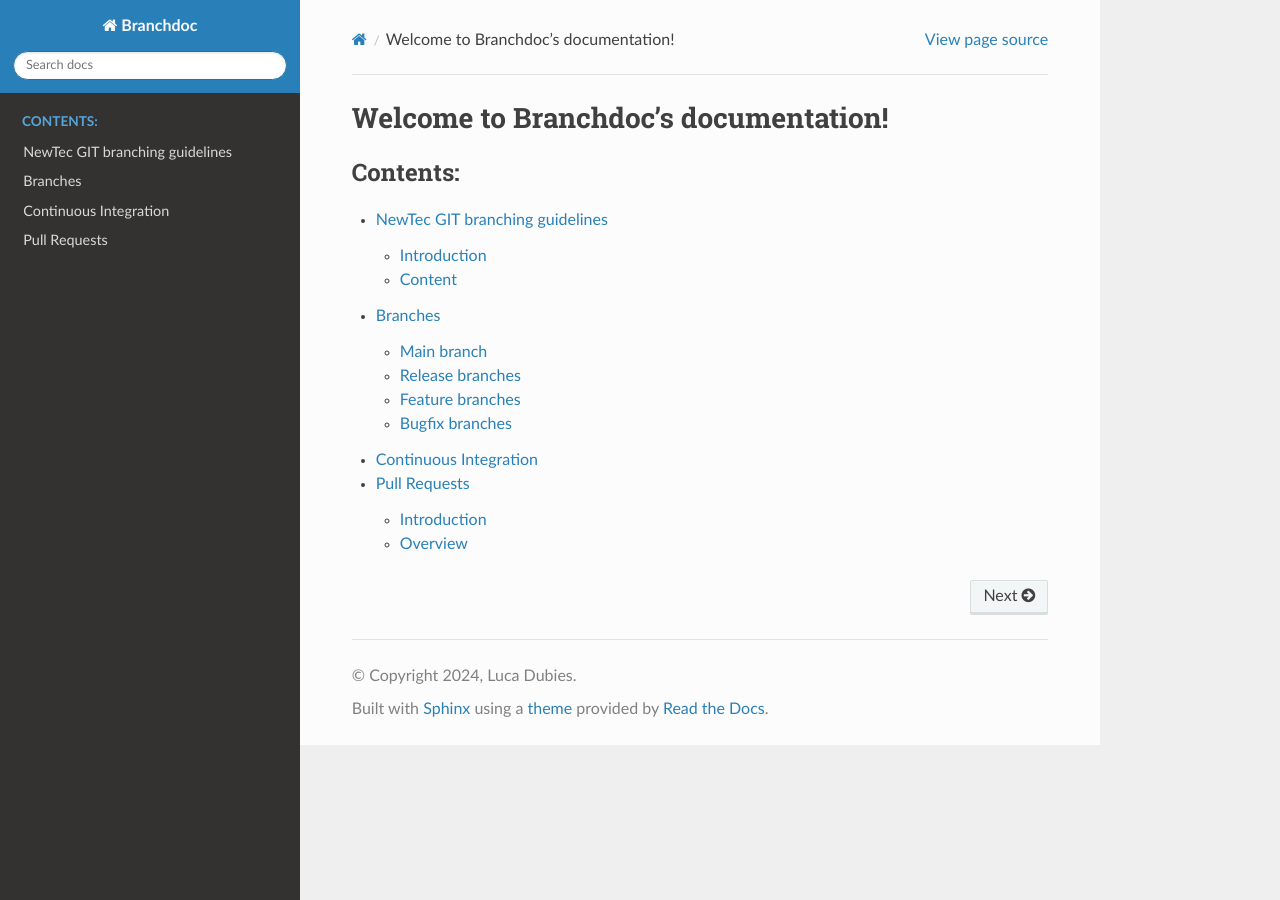
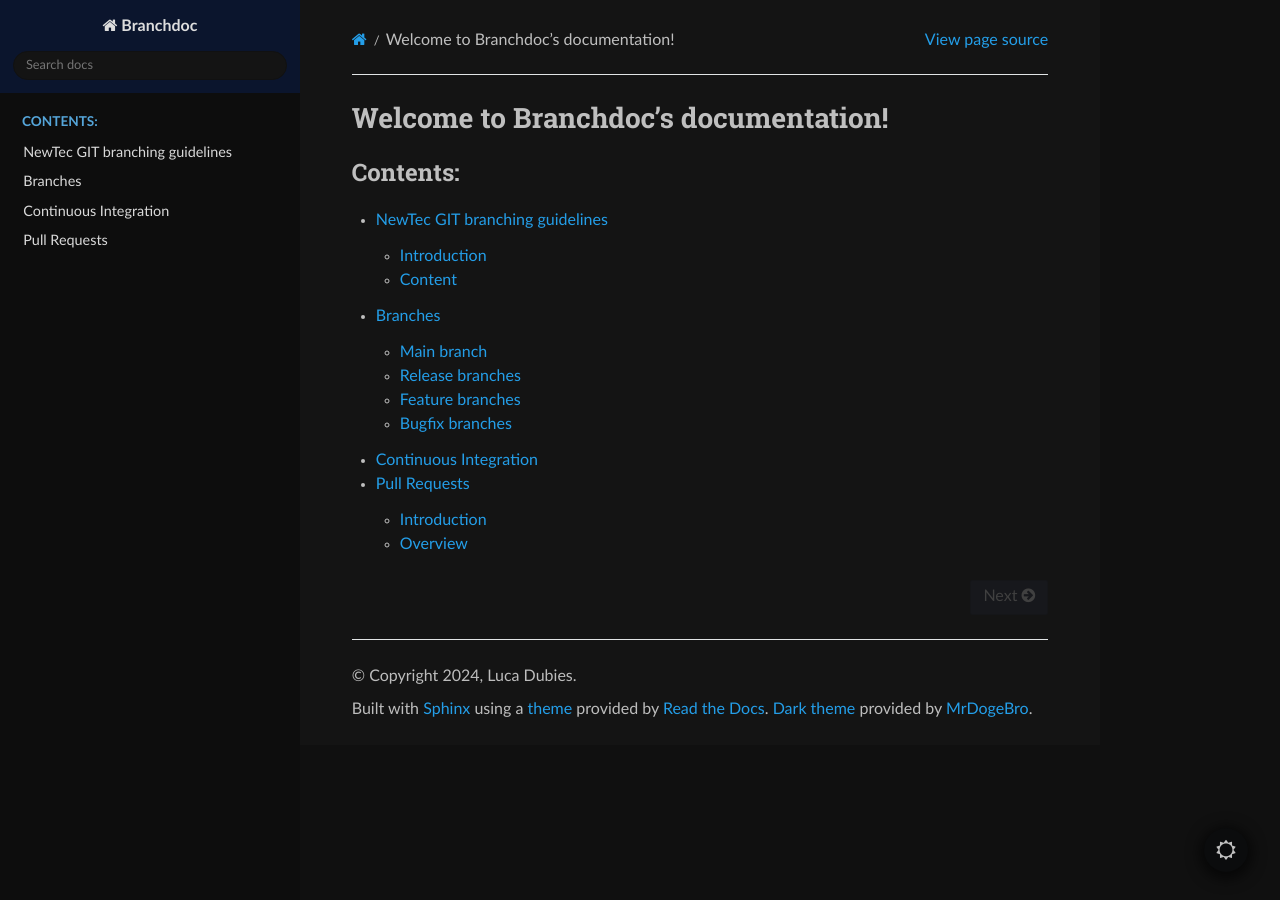
Before and after one commit to LuDubies/branchdoc_io_test, a Sphinx documentation site: the page built from doc/index.rst, in a window 1280 px wide. Built offline with Sphinx 7.4.7 and the Read the Docs theme 2.0.0, drawn with Linux system fonts in a browser that asks for light colours.

Commit message:
Updated configuration and extensions

```diff
--- /dev/null
+++ b/doc/_static/css/svg.css
@@ -0,0 +1,3 @@
+object {
+    width: 100%;
+}
--- a/doc/conf.py
+++ b/doc/conf.py
@@ -9,13 +9,13 @@
 project = 'Branchdoc'
 copyright = '2024, Luca Dubies'
 author = 'Luca Dubies'
-release = '0.1'
+release = '1.0.0'
 conf_py_path = "/doc/" # with leading and trailing slashes
 
 # -- General configuration ---------------------------------------------------
 # https://www.sphinx-doc.org/en/master/usage/configuration.html#general-configuration
 
-extensions = ['myst_parser']
+extensions = ['sphinxcontrib.mermaid','myst_parser', "sphinx_rtd_dark_mode"]
 
 templates_path = ['_templates']
 exclude_patterns = ['_build', 'Thumbs.db', '.DS_Store']
@@ -25,5 +25,16 @@
 # -- Options for HTML output -------------------------------------------------
 # https://www.sphinx-doc.org/en/master/usage/configuration.html#options-for-html-output
 
+# HTML theme and static files
 html_theme = "sphinx_rtd_theme"
 html_static_path = ['_static']
+html_css_files = ['css/svg.css']
+
+# HTML theme options
+default_dark_mode = True
+
+# Mermaid configuration
+mermaid_output_format = 'svg'
+mermaid_cmd = 'mmdc'
+mermaid_cmd_shell = "true"
+mermaid_params = ['--theme', 'dark', '--backgroundColor', 'transparent']
```
Also changed, not shown: 1 other file.
